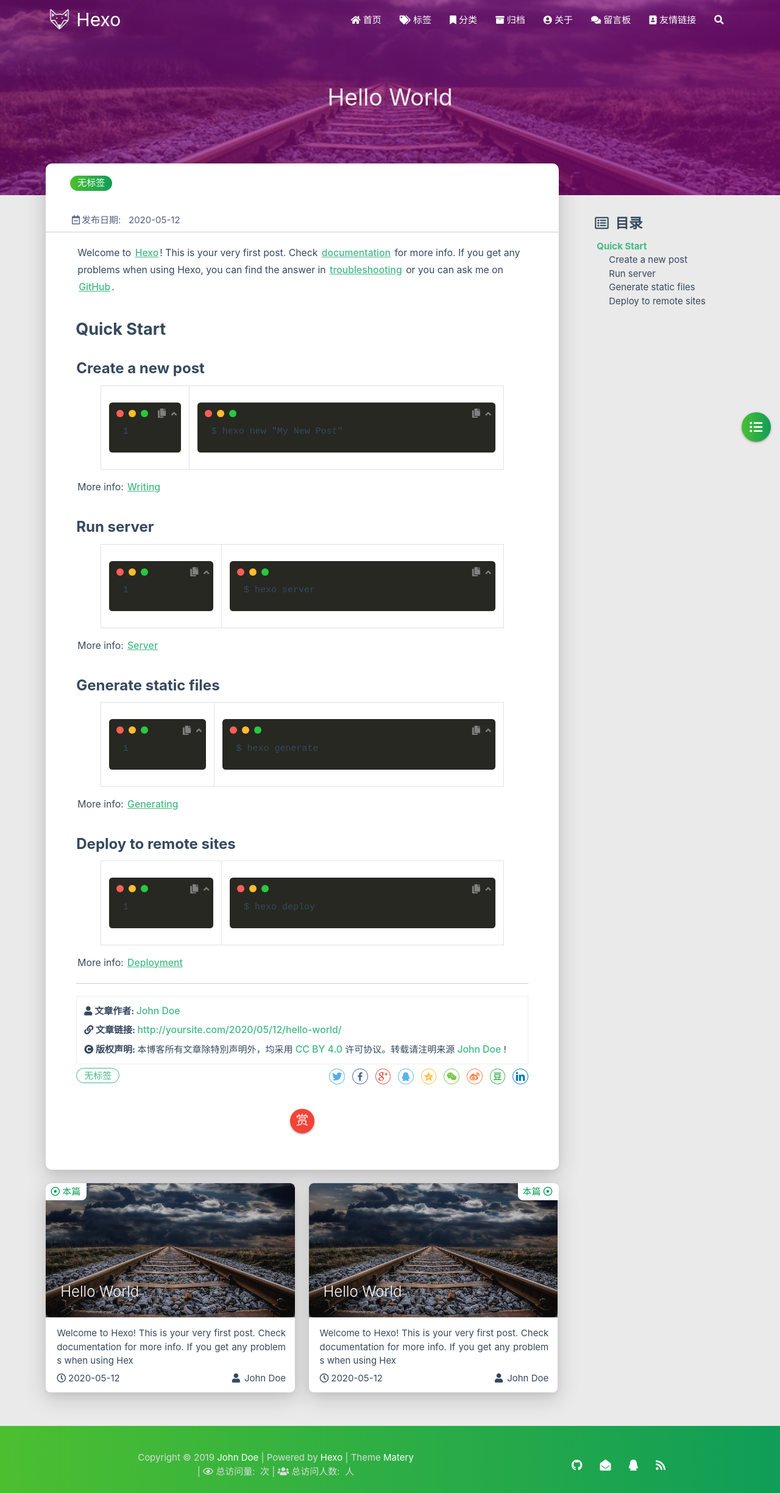
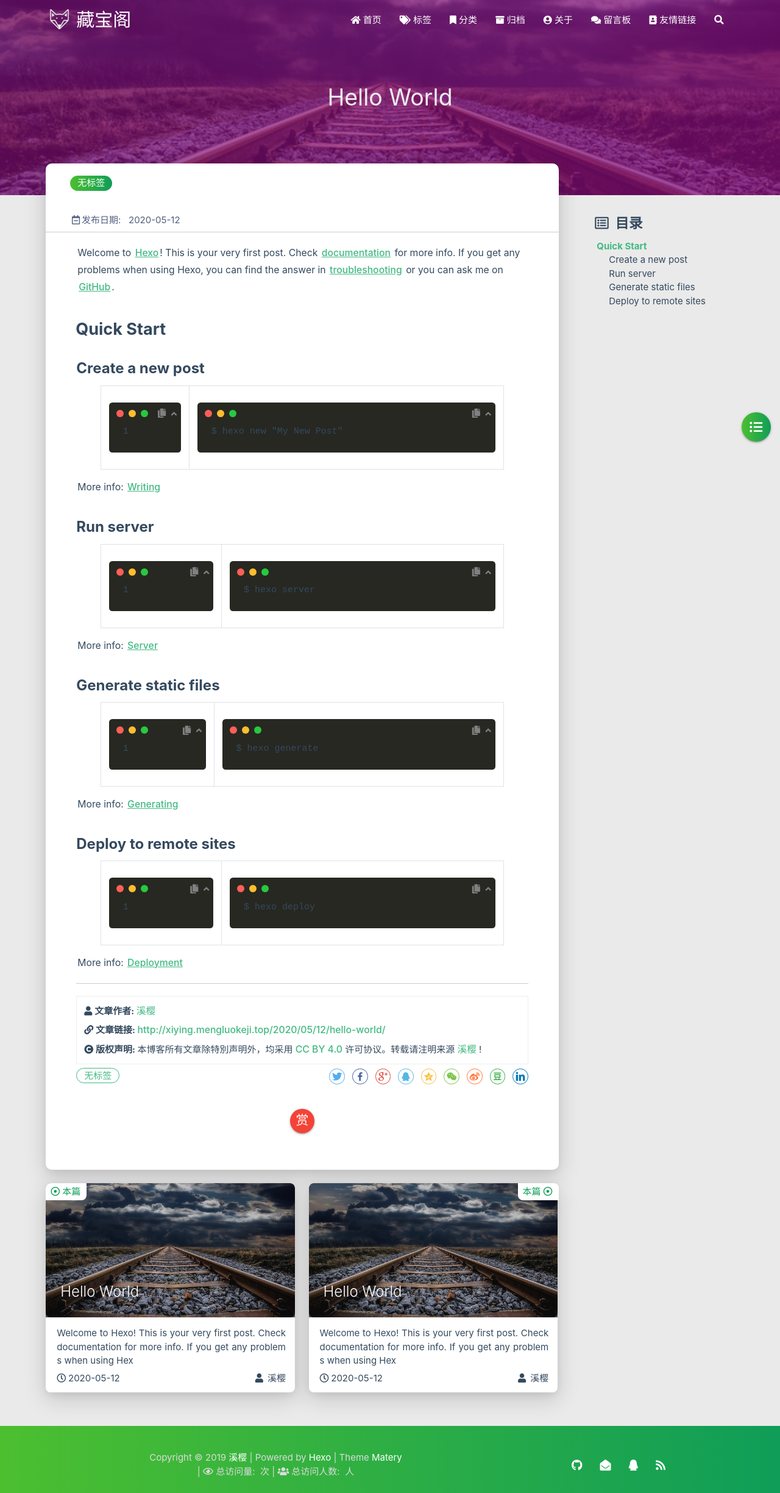
Before and after one commit to mengluokeji/mengluokeji.github.io, a plain HTML site: page 2020/05/12/hello-world/index.html in a window 1280 px wide. Shown: the whole page at 61% size. Drawn offline with Linux system fonts and the light colour scheme; some packages are replaced by stand-ins of ours; no server answers; a script that the page names is missing.

Commit message:
Site updated: 2020-05-12 18:15:23

```diff
--- a/2020/05/12/hello-world/index.html
+++ b/2020/05/12/hello-world/index.html
@@ -4,7 +4,7 @@
 
 <head>
     <meta charset="utf-8">
-    <meta name="keywords" content="Hello World, Hexo">
+    <meta name="keywords" content="Hello World, 藏宝阁">
     <meta name="description" content="">
     <meta http-equiv="X-UA-Compatible" content="IE=edge">
     <meta name="viewport" content="width=device-width, initial-scale=1.0, user-scalable=no">
@@ -16,7 +16,7 @@
     <!-- Global site tag (gtag.js) - Google Analytics -->
 
 
-    <title>Hello World | Hexo</title>
+    <title>Hello World | 藏宝阁</title>
     <link rel="icon" type="image/png" href="/favicon.png">
 
     <link rel="stylesheet" type="text/css" href="/libs/awesome/css/all.css">
@@ -41,7 +41,7 @@
 
                     <img src="/medias/logo.png" class="logo-img" alt="LOGO">
 
-                    <span class="logo-span">Hexo</span>
+                    <span class="logo-span">藏宝阁</span>
                 </a>
             </div>
 
@@ -140,7 +140,7 @@
 
         <img src="/medias/logo.png" class="logo-img circle responsive-img">
 
-        <div class="logo-name">Hexo</div>
+        <div class="logo-name">藏宝阁</div>
         <div class="logo-desc">
 
             Never really desperate, only the lost of the soul.
@@ -486,7 +486,7 @@
                     </i>
                 </span>
                 <span class="reprint-info">
-                    <a href="/about" rel="external nofollow noreferrer">John Doe</a>
+                    <a href="/about" rel="external nofollow noreferrer">溪樱</a>
                 </span>
             </div>
             <div class="reprint__type">
@@ -496,7 +496,7 @@
                     </i>
                 </span>
                 <span class="reprint-info">
-                    <a href="http://yoursite.com/2020/05/12/hello-world/">http://yoursite.com/2020/05/12/hello-world/</a>
+                    <a href="http://xiying.mengluokeji.top/2020/05/12/hello-world/">http://xiying.mengluokeji.top/2020/05/12/hello-world/</a>
                 </span>
             </div>
             <div class="reprint__notice">
@@ -509,7 +509,7 @@
                     本博客所有文章除特別声明外，均采用
                     <a href="https://creativecommons.org/licenses/by/4.0/deed.zh" rel="external nofollow noreferrer" target="_blank">CC BY 4.0</a>
                     许可协议。转载请注明来源
-                    <a href="/about" target="_blank">John Doe</a>
+                    <a href="/about" target="_blank">溪樱</a>
                     !
                 </span>
             </div>
@@ -726,7 +726,7 @@
                         <span class="publish-author">
 
                             <i class="fas fa-user fa-fw"></i>
-                            John Doe
+                            溪樱
 
                         </span>
                     </div>
@@ -764,7 +764,7 @@
                         <span class="publish-author">
 
                             <i class="fas fa-user fa-fw"></i>
-                            John Doe
+                            溪樱
 
                         </span>
                     </div>
@@ -967,7 +967,7 @@ code[class*="language-"], pre[class*="language-"] { white-space: pre !important;
         <div class="col s12 m8 l8 copy-right">
             Copyright&nbsp;&copy;
             <span id="year">2019</span>
-            <a href="/about" target="_blank">John Doe</a>
+            <a href="/about" target="_blank">溪樱</a>
             |&nbsp;Powered by&nbsp;<a href="https://hexo.io/" target="_blank">Hexo</a>
             |&nbsp;Theme&nbsp;<a href="https://github.com/blinkfox/hexo-theme-matery" target="_blank">Matery</a>
             <br>
```
Also changed, not shown: archives/2020/05/index.html (+7 -7 lines), archives/2020/index.html (+7 -7 lines), archives/index.html (+7 -7 lines), index.html (+7 -7 lines).
